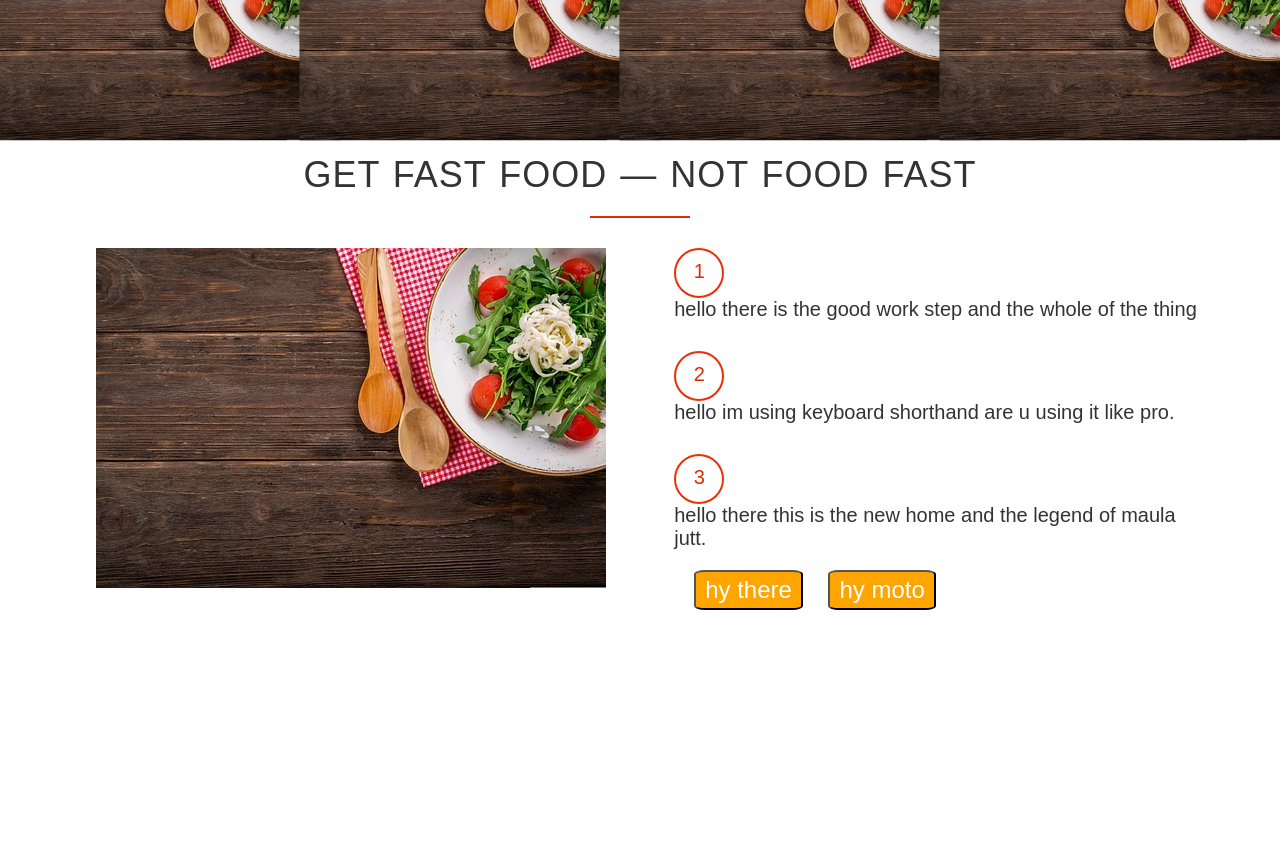
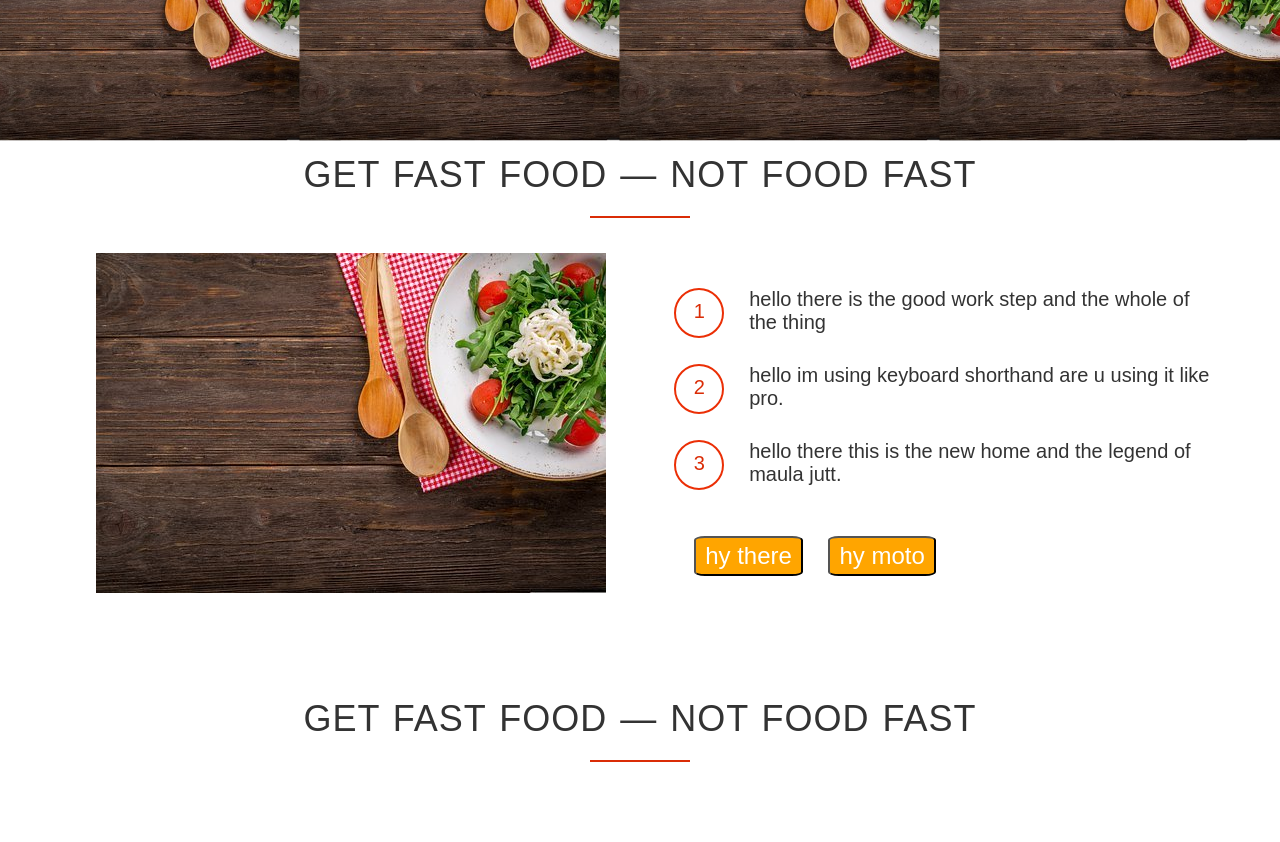
Before and after one commit to Shehroz007/jonasomni, a plain HTML site: page index.html in a window 1280 px wide. Shown: the part 1644-2486 px from the top of the page. Before the commit the page ends 2277 px from the top, so only its background shows below. Drawn offline with nearby package versions, Linux system fonts and the light colour scheme.

Commit message:
first commit

```diff
--- a/index.html
+++ b/index.html
@@ -131,6 +131,11 @@
     </div>
     </div>
     </section>
+    <section class="section-cities">
+        <div class="row">
+            <h2 class="long-copy">get fast food &mdash; not food fast</h2>
+        </div>
+    </section>
 
    <script src="https://unpkg.com/ionicons@4.5.10-0/dist/ionicons.js"></script>
 </body>
--- a/resources/css/style.css
+++ b/resources/css/style.css
@@ -226,22 +226,22 @@ float:left;
 /* how it works      */
 /*---------------------*/
 
-.step-box{
-    margin-top:30px;
-}
+
 .step-box:first-child{
     text-align:right;
     padding-right:3%;
+    margin-top:35px;
 }
 .step-box:last-child{
     text-align:left;
     padding-left:3%;
+    margin-top:70px;
 }
 .work-steps{
     margin-bottom:30px;
  }
  .work-steps:last-of-type{
-    margin-bottom:0;
+    margin-bottom:80;
  }
  .work-steps div{
     color:#da2c06;
@@ -252,7 +252,22 @@ float:left;
     border-radius:50%;
     text-align: center;
     padding-top:10px;
+    float:left;
+    margin-right:25px;
  }
+
+ /*------------------*/
+/*   section-cities     */
+/*-------------------*/
+
+
+.section-cities{
+    padding:80px 0;
+}
+
+
+
+
 /*------------------*/
 /*   clearfix       */
 /*-------------------*/
```
